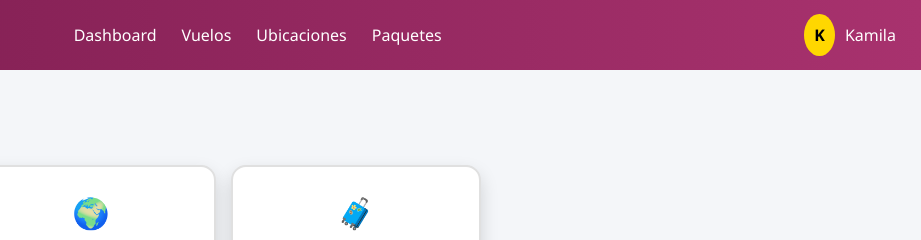
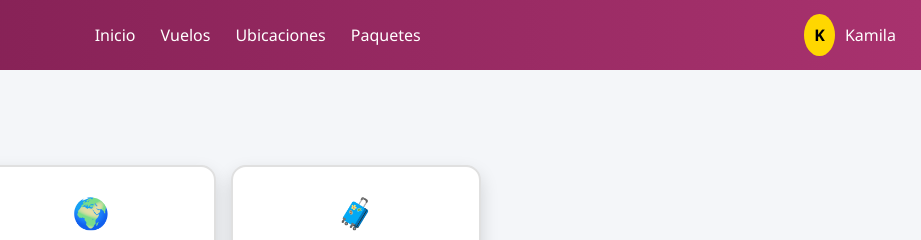
Before and after one commit to mila-1910/Aerolinea, a plain HTML site: page frontend/paginas/admin/dashboardadmin.html in a window 1280 px wide. Shown: the top 240 px of the page, 359-1280 px from the left. Drawn offline with Linux system fonts and the light colour scheme.

Commit message:
Actualizar dashboardadmin.html

```diff
--- a/frontend/paginas/admin/dashboardadmin.html
+++ b/frontend/paginas/admin/dashboardadmin.html
@@ -15,7 +15,7 @@
         </div>
 
         <ul class="navbar-links">
-            <li><a href="dashboard.html">Dashboard</a></li>
+            <li><a href="dashboard.html">Inicio</a></li>
             <li><a href="vuelos.html">Vuelos</a></li>
             <li><a href="ubicaciones.html">Ubicaciones</a></li>
             <li><a href="paquetes.html">Paquetes</a></li>
```
